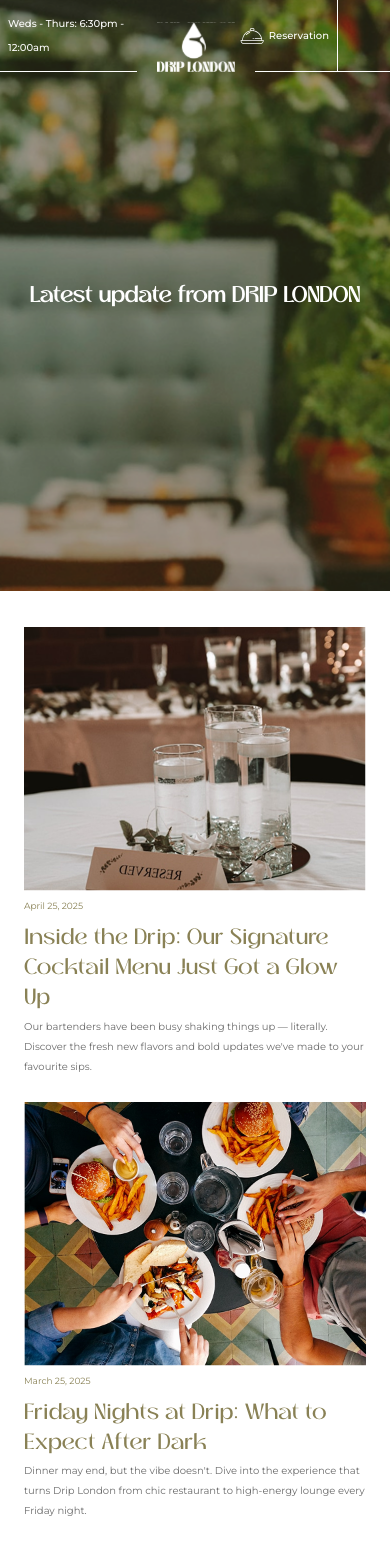
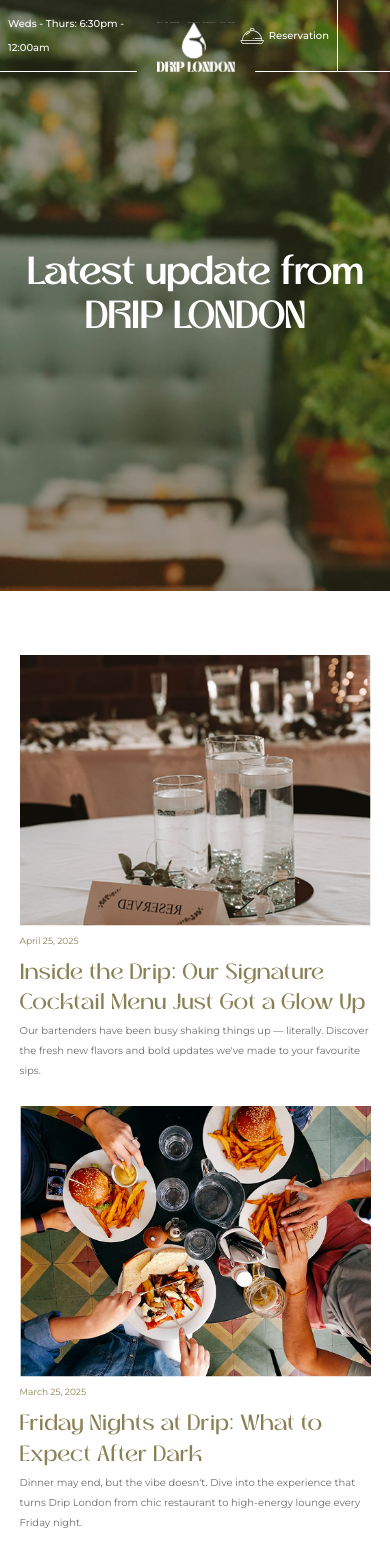
Before and after one commit to bright-web007/drip-london, a Next.js app: page /news in a window 390 px wide. Shown: the top 1544 px of the page. Built offline with nearby package versions, Linux system fonts and the light colour scheme; some icons are missing.

Commit message:
final work on responsiveness

```diff
--- a/src/app/navigation/page.tsx
+++ b/src/app/navigation/page.tsx
@@ -5,15 +5,7 @@ import logo from '@/assets/logo.svg';
 import { Icon } from '@iconify/react';
 import menuBg from '@/assets/menu-bg.jpeg';
 import { useRouter } from 'next/navigation';
-
-const navLinks = [
-  { name: 'Home', link: '/' },
-  { name: 'The Menus', link: '/menu' },
-  { name: 'About', link: '/about' },
-  { name: 'Book an Event', link: '/' },
-  { name: 'News', link: '/' },
-  { name: 'Contacts', link: '/contact-us' },
-];
+import { navLinks } from '@/helpers/data';
 
 const MenuNavigation = () => {
   const router = useRouter();
--- a/src/app/news/page.tsx
+++ b/src/app/news/page.tsx
@@ -1,70 +1,29 @@
-import React from 'react'
-import Block19 from '@/blocks/Block19/Block19'
-import Block20 from '@/blocks/Block20/Block20'
+import React from 'react';
+import Block19 from '@/blocks/Block19/Block19';
+import Block20 from '@/blocks/Block20/Block20';
 import Block14 from '@/blocks/Block14/Block14';
-import card1 from '@/assets/card1.png'
-import card2 from '@/assets/card2.png'
-import card3 from '@/assets/card3.png'
-import card4 from '@/assets/card4.png'
-import card5 from '@/assets/card5.png'
-import card6 from '@/assets/card6.png'
-
+import { latestNews } from '@/helpers/data';
 
 const news = () => {
   return (
     <div>
       <Block19 />
-
       <div>
-          <div className="grid grid-cols-1 items-center justify-center gap-x-[25.2055px] gap-y-[25px] pt-[36px] pb-[60px] pr-[24px] pl-[24px]    sm:pt-[48px] sm:pb-[50px] sm:pr-[30px] sm:pl-[30px]  md:grid-cols-2  md:gap-y-[40px] md:pt-[70px] md:pb-[60px] md:pr-[36px] md:pl-[36px]  xl:p-[120px]   2xl:pt-[150px]  2xl:pb-[150px]  2xl:pr-[190px]  2xl:pl-[190px]">
+        <div className="grid grid-cols-1 md:grid-cols-2 items-start place-items-center gap-x-[25.2055px] gap-y-[25px] mx-auto w-[90%] xl:w-[75%] 2xl:w-[70%] py-16 xl:py-20">
+          {latestNews.map((item, index) => (
             <Block20
-                   image={card1}
-                   date="April 25, 2025"
-                   subtitle="Inside the Drip: Our Signature Cocktail Menu Just Got a Glow Up"
-                   description="Our bartenders have been busy shaking things up — literally. Discover the fresh new flavors and bold updates we've made to your favourite sips."
+              key={index}
+              image={item.image}
+              date={item.date}
+              subtitle={item.subtitle}
+              description={item.description}
             />
-
-               <Block20
-                  image={card2}
-                  date="March 25, 2025"
-                  subtitle="Friday Nights at Drip: What to Expect After Dark"
-                  description="Dinner may end, but the vibe doesn't. Dive into the experience that turns Drip London from chic restaurant to high-energy lounge every Friday night."
-               />
-
-               <Block20
-                  image={card3}
-                  date="February 25, 2025"
-                  subtitle="Behind the Scenes: A Day in the Life of the Drip Kitchen Crew"
-                  description="From prepping signature mains to plating your favourite starters, take a peek at how the Drip team keeps things flavorful and fast-paced in the kitchen."
-               />
-
-               <Block20
-                  image={card4}
-                  date="February 25, 2025"
-                  subtitle="Event Recap: Women's Day Brunch Celebration"
-                  description="Thank you to everyone who joined us for a day of joy, empowerment, and incredible food. Here's a recap of the best moments — and what's coming next."
-               />
-
-               <Block20
-                  image={card5}
-                  date="February 25, 2025"
-                  subtitle="Booking Private Dining at Drip: What You Need to Know"
-                  description="Thinking about hosting a birthday or business dinner? We break down everything you need to know about our stunning private dining experiences."
-               />
-
-               <Block20
-                  image={card6}
-                  date="February 25, 2025"
-                  subtitle="Celebrate in Style: Your Guide to Private Dining at Drip"
-                  description="Whether it's an anniversary, product launch, or VIP dinner, our private dining experience is designed to impress. Learn what's included, how to book, and how we bring your event vision to life."
-               />
-
+          ))}
         </div>
         <Block14 />
       </div>
+    </div>
+  );
+};
 
-    </div>
-  )
-}
-
-export default news
+export default news;
--- a/src/blocks/Block14/Block14.tsx
+++ b/src/blocks/Block14/Block14.tsx
@@ -6,9 +6,9 @@ import left from '@/assets/left-color.png';
 
 const Block14 = () => {
   return (
-    <div className="bg-beige-400 pr-[24px] pl-[24px] pb-[55px] pt-[83px] xl:py-20">
-      <div className="flex flex-col gap-[44.9px] items-center  justify-between w-[90%]  sm:items-start md:flex-row xl:w-[85%] 2xl:w-[75%] mx-auto">
-        <div className="bg-blau-500 relative w-[354.632px] h-[385.728px] rounded-t-[50%]  md:w-[45%]">
+    <div className="bg-beige-400 py-16 xl:py-20">
+      <div className="flex flex-col gap-10 items-center  justify-between w-[90%] md:flex-row xl:w-[85%] 2xl:w-[75%] mx-auto">
+        <div className="bg-blau-500 relative w-[90%] h-[380px] xl:h-[500px] rounded-t-[50%]  md:w-[40%]">
           <Image
             src={hostEvent}
             alt="host Event"
@@ -17,7 +17,7 @@ const Block14 = () => {
             height={400}
           />
         </div>
-        <div className="text-[#898155] w-full md:w-[48%] mb-8 md:mb-0">
+        <div className="text-[#898155] w-full md:w-[48%]">
           <h1 className="text-2xl font-semibold leading-11 font-thankslabs">
             Host Your Event the Drip London Way
           </h1>
--- a/src/blocks/Block15/Block15.tsx
+++ b/src/blocks/Block15/Block15.tsx
@@ -1,4 +1,4 @@
-import React from 'react'
+import React from 'react';
 import Image from 'next/image';
 import contactbg from '@/assets/background/contact-bg.jpg';
 
@@ -9,16 +9,15 @@ const Block15 = () => {
         src={contactbg}
         alt="contact background"
         className="w-full h-full object-cover group-hover:scale-110 transition-transform duration-500 ease-in-out"
-
       />
 
       <div className="absolute inset-0  flex items-center justify-center ">
-        <h1 className="font-thankslabs font-bold text-[24px] sm:text-[28px] md:text-[32px]  lg:text-[40px] xl:text-[50px] text-white">
+        <h1 className="font-thankslabs text-center leading-11 md:leading-14 font-bold text-2xl md:text-[32px] xl:text-[50px] text-white mx-4 md:mx-0">
           Get in Touch
         </h1>
       </div>
     </div>
-  )
-}
+  );
+};
 
-export default Block15
+export default Block15;
--- a/src/blocks/Block17/Block17.tsx
+++ b/src/blocks/Block17/Block17.tsx
@@ -1,15 +1,12 @@
 import React from 'react';
-import map from '@/assets/map.png';
 import mapbg from '@/assets/map-bg.png';
 import Image from 'next/image';
 import { ArrowUpRight } from 'lucide-react';
 
 const Block17 = () => {
   return (
-    <div className="pr-[24px] pl-[24px] pb-[60px]    md:pr-[36px] md:pl-[36px] md:pb-[60px] lg:pr-[70px] lg:pl-[70px]    xl:pr-[120px] xl:pl-[120px]   2xl:pr-[235px] 2xl:pl-[235px] ">
-
-        <div className="relative h-[475px]  md:flex w-[90%] sm:w-[89%] md:w-[97%] lg:w-[97%]  xl:w-[85%] 2xl:w-[91%] mx-auto">
-
+    <div className="mx-auto w-[90%] xl:w-[75%] 2xl:w-[70%] pb-16 xl:pb-20 ">
+      <div className="relative h-[475px]  md:flex">
         <div className="absolute bg-[rgba(21,21,21,0.55)] opacity-100  pr-[17.875px] pl-[18px] pb-[8px] pt-[9px] w-full h-[121px]   md:h-[154px]  md:pr-[391.875px] md:pl-[24px] md:pb-[25px] md:pt-[25px]">
           <div className="w-[100%] h-[104px] border rounded shadow p-2 text-sm font-sans bg-white ">
             <a
@@ -29,19 +26,15 @@ const Block17 = () => {
                 </div>
               </div>
 
-                              <div className="mt-2 text-blue-700 text-xs hover:underline">
-                                    View larger map
-                              </div>
+              <div className="mt-2 text-blue-700 text-xs hover:underline">View larger map</div>
             </a>
           </div>
         </div>
 
         <Image src={mapbg} alt="map" className="w-full h-full object-cover" />
+      </div>
+    </div>
+  );
+};
 
-        </div>
-
-    </div>
-  )
-}
-
-export default Block17
+export default Block17;
--- a/src/blocks/Block19/Block19.tsx
+++ b/src/blocks/Block19/Block19.tsx
@@ -1,19 +1,22 @@
-import React from 'react'
-import Image from 'next/image'
-import newsbg from '@/assets/background/latest-news-bg.png'
+import React from 'react';
+import Image from 'next/image';
+import newsbg from '@/assets/background/latest-news-bg.png';
 
 const Block19 = () => {
   return (
     <div className="relative w-full h-[70vh] overflow-hidden mt-[-72px]">
-      <Image src={newsbg} alt="Menu" className="w-full h-full object-cover group-hover:scale-110 transition-transform duration-500 ease-in-out"
+      <Image
+        src={newsbg}
+        alt="Menu"
+        className="w-full h-full object-cover group-hover:scale-110 transition-transform duration-500 ease-in-out"
       />
       <div className="absolute inset-0  flex items-center justify-center ">
-        <h1 className="font-thankslabs font-bold text-[14px] sm:text-[22px] md:text-[32px] xl:text-[50px] text-white">
-        Latest update from DRIP LONDON
+        <h1 className="font-thankslabs text-center leading-11 md:leading-14 font-bold text-2xl md:text-[32px] xl:text-[50px] text-white mx-4 md:mx-0">
+          Latest update from DRIP LONDON
         </h1>
       </div>
     </div>
-  )
-}
+  );
+};
 
-export default Block19
+export default Block19;
--- a/src/helpers/data.ts
+++ b/src/helpers/data.ts
@@ -1,3 +1,10 @@
+import card1 from '@/assets/card1.png';
+import card2 from '@/assets/card2.png';
+import card3 from '@/assets/card3.png';
+import card4 from '@/assets/card4.png';
+import card5 from '@/assets/card5.png';
+import card6 from '@/assets/card6.png';
+
 export const reviews = [
   {
     author: 'Richard Johnson',
@@ -187,6 +194,51 @@ export const navLinks = [
   { name: 'The Menus', link: '/menu' },
   { name: 'About', link: '/about' },
   { name: 'Book an Event', link: '/' },
-  { name: 'News', link: '/' },
-  { name: 'Contacts', link: '/' },
+  { name: 'News', link: '/news' },
+  { name: 'Contacts', link: '/contact-us' },
 ];
+
+export const latestNews = [
+  {
+    image: card1,
+    date: 'April 25, 2025',
+    subtitle: 'Inside the Drip: Our Signature Cocktail Menu Just Got a Glow Up',
+    description:
+      "Our bartenders have been busy shaking things up — literally. Discover the fresh new flavors and bold updates we've made to your favourite sips.",
+  },
+  {
+    image: card2,
+    date: 'March 25, 2025',
+    subtitle: 'Friday Nights at Drip: What to Expect After Dark',
+    description:
+      "Dinner may end, but the vibe doesn't. Dive into the experience that turns Drip London from chic restaurant to high-energy lounge every Friday night.",
+  },
+  {
+    image: card3,
+    date: 'February 25, 2025',
+    subtitle: 'Behind the Scenes: A Day in the Life of the Drip Kitchen Crew',
+    description:
+      'From prepping signature mains to plating your favourite starters, take a peek at how the Drip team keeps things flavorful and fast-paced in the kitchen.',
+  },
+  {
+    image: card4,
+    date: 'February 25, 2025',
+    subtitle: "Event Recap: Women's Day Brunch Celebration",
+    description:
+      "Thank you to everyone who joined us for a day of joy, empowerment, and incredible food. Here's a recap of the best moments — and what's coming next.",
+  },
+  {
+    image: card5,
+    date: 'February 25, 2025',
+    subtitle: 'Booking Private Dining at Drip: What You Need to Know',
+    description:
+      'Thinking about hosting a birthday or business dinner? We break down everything you need to know about our stunning private dining experiences.',
+  },
+  {
+    image: card6,
+    date: 'February 25, 2025',
+    subtitle: 'Celebrate in Style: Your Guide to Private Dining at Drip',
+    description:
+      "Whether it's an anniversary, product launch, or VIP dinner, our private dining experience is designed to impress. Learn what's included, how to book, and how we bring your event vision to life.",
+  },
+];
```
Also changed, not shown: src/blocks/Block16/Block16.tsx (+38 -38 lines). Lines whose indentation alone changed are shown as unchanged.
